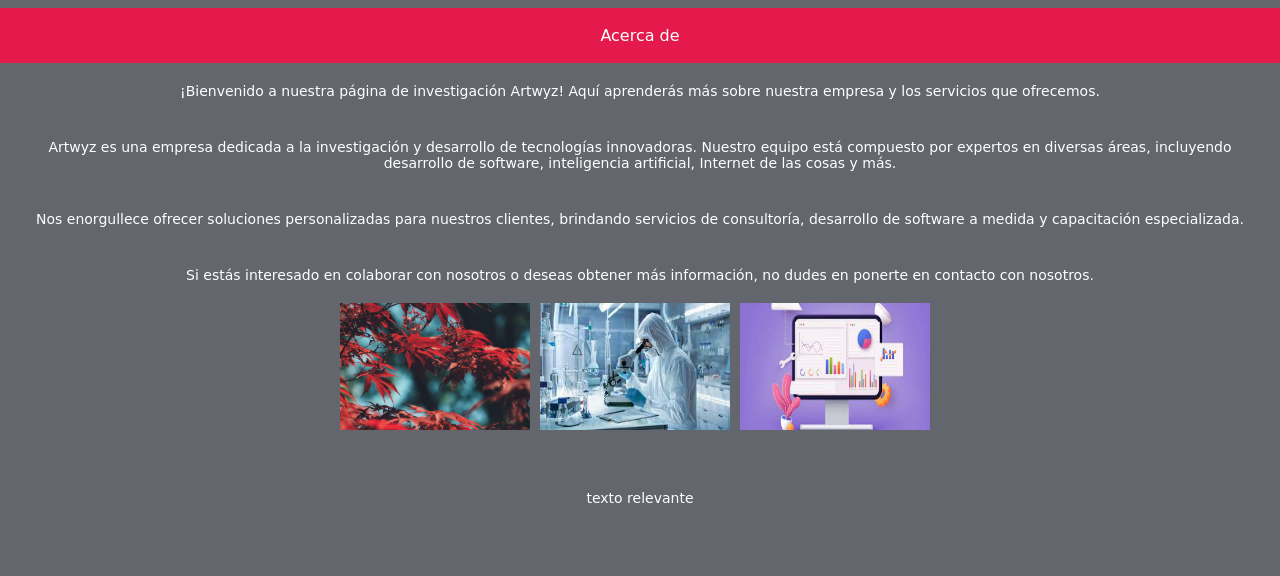
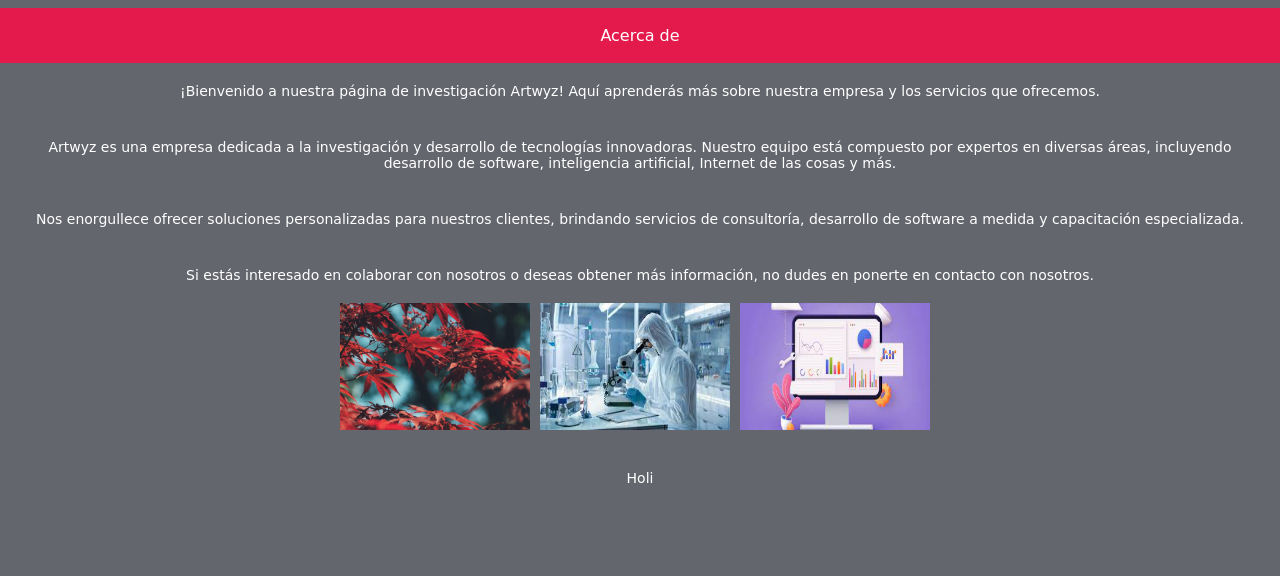
Before and after one commit to Arley12Escobar/miprimer, a plain HTML site: page about.html in a window 1280 px wide. Shown: the top 576 px of the page. Drawn offline with Linux system fonts and the light colour scheme.

Commit message:
primer actualización

```diff
--- a/about.html
+++ b/about.html
@@ -12,7 +12,7 @@
 <body>
 
     <header>Acerca de</header>
-
+<main>
     <div class="container">
 
         <p>¡Bienvenido a nuestra página de investigación Artwyz! Aquí aprenderás más sobre nuestra empresa y los servicios que ofrecemos.</p>
@@ -26,9 +26,9 @@
             <img src="ideas.jpg" alt="idea" class="small-image">
         </div>
     </div>
-<main>
+
     <div class="greeting">
-        <p> texto relevante</p>
+        <p> Holi</p>
     </div>
 </main>
     <footer>
```
